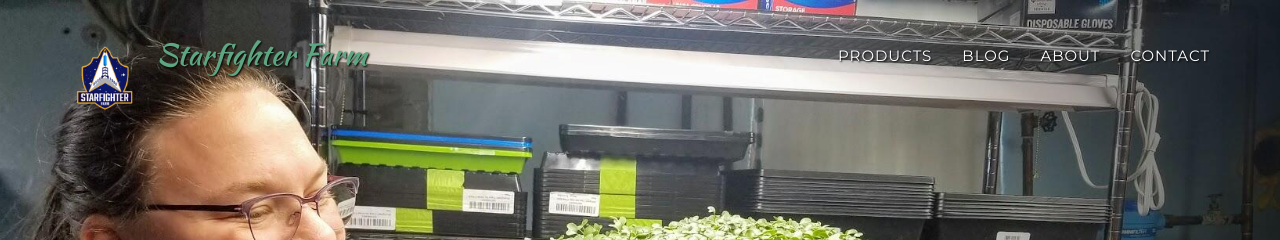
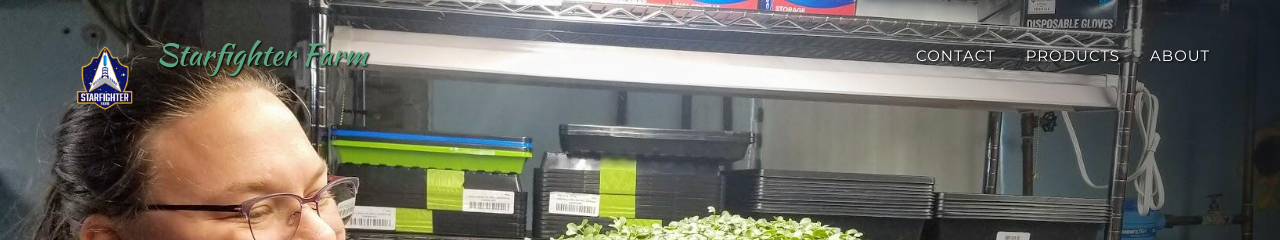
Before and after one commit to StarfighterFarm/sff-main, a Jekyll site: the page built from index.html, in a window 1280 px wide and 900 px high. Shown: the top 240 px of the window. Built offline with Jekyll 4.4.1, drawn with Linux system fonts in a browser that asks for light colours; some web fonts are replaced.

Commit message:
header navigation

```diff
--- a/_includes/header.html
+++ b/_includes/header.html
@@ -30,20 +30,23 @@
                         <a href="#page-top"></a>
                     </li>
                     <li>
-                        <a class="page-scroll" href="#services">Products</a>
+                        <a class="page-scroll" href="#services">Contact</a>
                     </li>
                     <li>
-                        <a class="page-scroll" href="#portfolio">Blog</a>
+                        <a class="page-scroll" href="#products">Products</a>
                     </li>
+                    <!-- <li>
+                        <a class="page-scroll" href="#portfolio">blog</a>
+                    </li> -->
                     <li>
                         <a class="page-scroll" href="#about">About</a>
                     </li>
                     <!-- <li>
                         <a class="page-scroll" href="#team">Team</a>
                     </li> -->
-                    <li>
+                    <!-- <li>
                         <a class="page-scroll" href="#contact">Contact</a>
-                    </li>
+                    </li> -->
                 </ul>
             </div>
             <!-- /.navbar-collapse -->
--- a/_includes/products.html
+++ b/_includes/products.html
@@ -1,5 +1,5 @@
 <!-- Products Section -->
-    <section id="services" class="bg-darkest-gray">
+    <section id="products" class="bg-darkest-gray">
         <div class="container">
             <div class="row">
                 <div class="col-lg-12 text-center">
```
